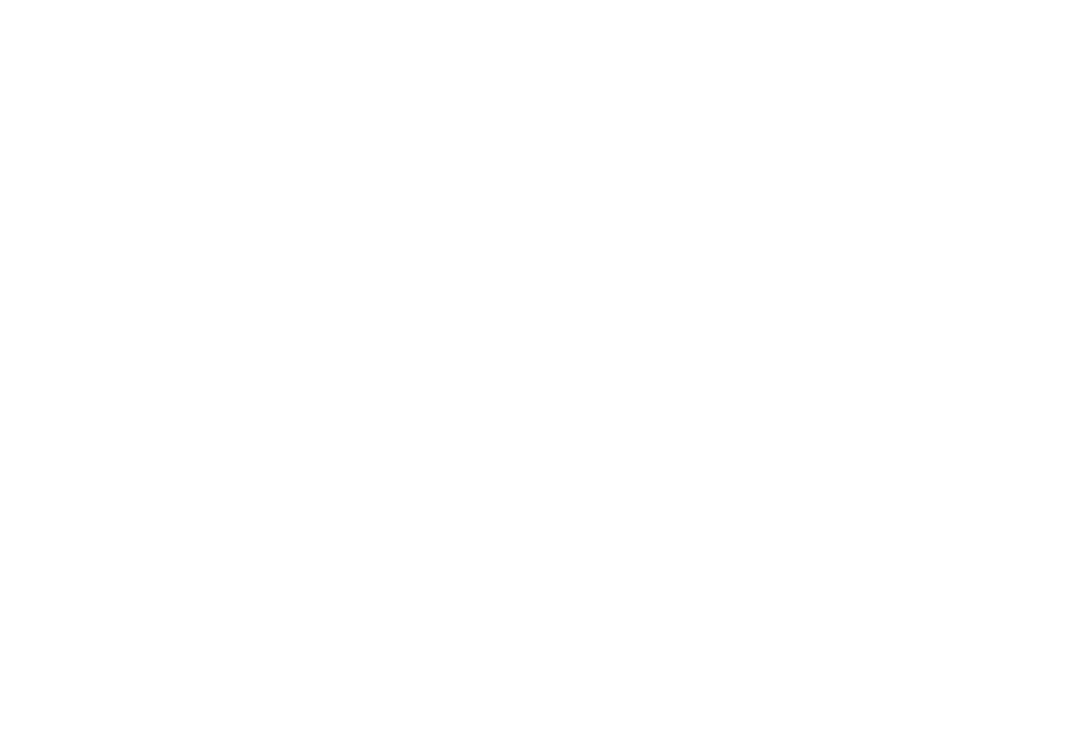
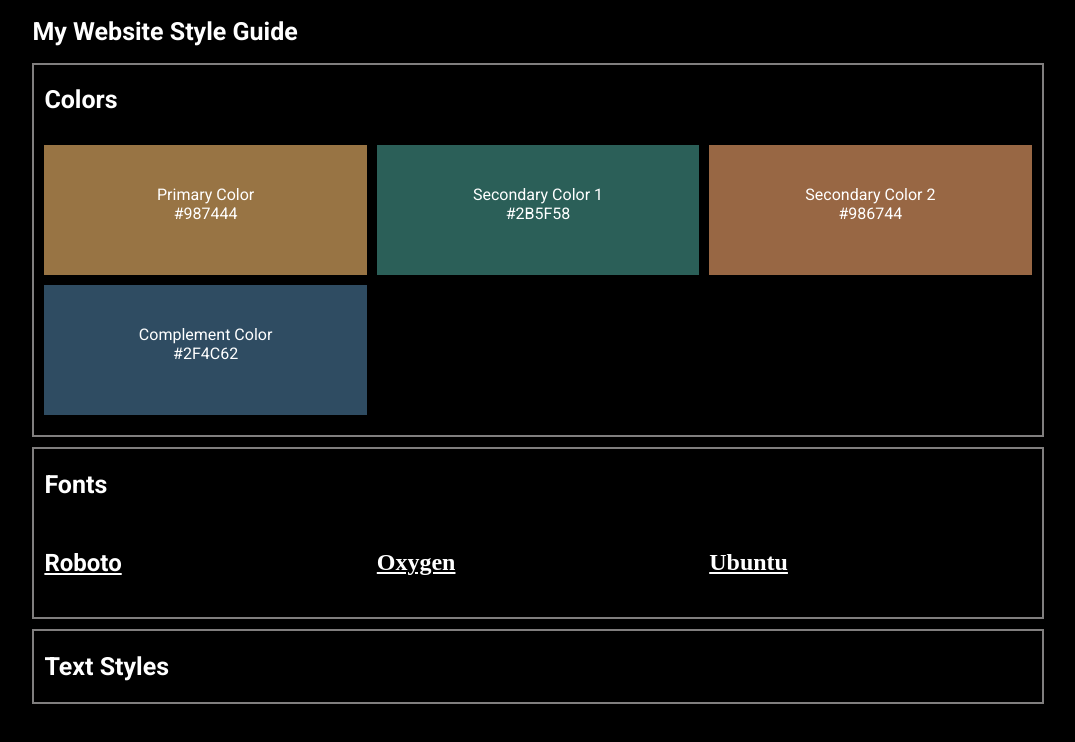
Before and after one commit to robertcgarcia/Website-Design-System, a plain HTML site: page index.html in a window 1280 px wide. Shown: the whole page, without its empty margins (102-1177 px from the left). Drawn offline with Linux system fonts and the light colour scheme.

Commit message:
Added section colors

```diff
--- a/index.html
+++ b/index.html
@@ -8,14 +8,35 @@
     <link rel="stylesheet" href="./styles.css">
 </head>
 <body>
+    <div class="container">
         <header>
-
+            <h1>My Website Style Guide</h1>
         </header>
         <main>
-
+            <section id="colors">
+                <h1>Colors</h1>
+                <div class="wrapper">
+                    <div class="primaryColor box">Primary Color <br>#987444</div>
+                    <div class="secondaryColor1 box">Secondary Color 1<br>#2B5F58</div>
+                    <div class="secondaryColor2 box">Secondary Color 2 <br>#986744</div>
+                    <div class="complementColor box">Complement Color <br>#2F4C62</div>
+                </div>
+            </section>
+            <section id="fonts">
+                <h1>Fonts</h1>
+                <div class="wrapper">
+                    <div class="font1"><h2>Roboto</h2></div>
+                    <div class="font2"><h2>Oxygen</h2></div>
+                    <div class="font3"><h2>Ubuntu</h2></div>
+                </div>
+            </section>
+            <section id="text-styles">
+                <h1>Text Styles</h1>
+            </section>
         </main>
         <footer>
 
         </footer>
+    </div>
 </body>
 </html>
--- a/styles.css
+++ b/styles.css
@@ -1,4 +1,76 @@
+@import url('https://fonts.googleapis.com/css2?family=Roboto:wght@400;500;700&display=swap');
+
+.primaryColor {
+    background-color: #987444;
+}
+
+.secondaryColor1 {
+    background-color: #2B5F58;
+}
+
+.secondaryColor2 {
+    background-color: #986744;
+}
+
+.complementColor {
+    background-color: #2F4C62;
+}
+
+.font1 {
+    font-family: Roboto;
+}
+
+.font2 {
+    font-family: Oxygen;
+}
+
+.font3 {
+    font-family: Unbunto;
+}
+
 body {
-    background-color: #fff;
-    color: #f00;
+    background-color: rgb(0, 0, 0);
+    font-family: Roboto, Oxygen, Ubuntu, Cantarell, 'Open Sans', 'Helvetica Neue', sans-serif;
+    color: rgb(255, 255, 255);
 }
+
+.container {
+    text-align: center;
+    margin: 0 10%;
+}
+
+.wrapper {
+    display: grid;
+    grid-template-columns: repeat(3, 1fr);
+    column-gap: 10px;
+    row-gap: 10px;
+    padding: 10px 0 20px 0;
+}
+
+.box {
+    text-align: center;
+    padding: 40px 0;
+    color: #fff;
+    width: 100%;
+    height: 50px;
+}
+
+header h1 {
+    font-size: 300;
+    text-align: left;
+}
+
+h1 {
+    font-size: 25px;
+}
+
+h2 {
+    text-decoration: underline;
+}
+
+section {
+    border: solid 2px rgb(128, 126, 126);
+    margin: 10px 0;
+    padding: 0 10px;
+    text-align: left;
+}
```
Lines whose indentation alone changed are shown as unchanged.
